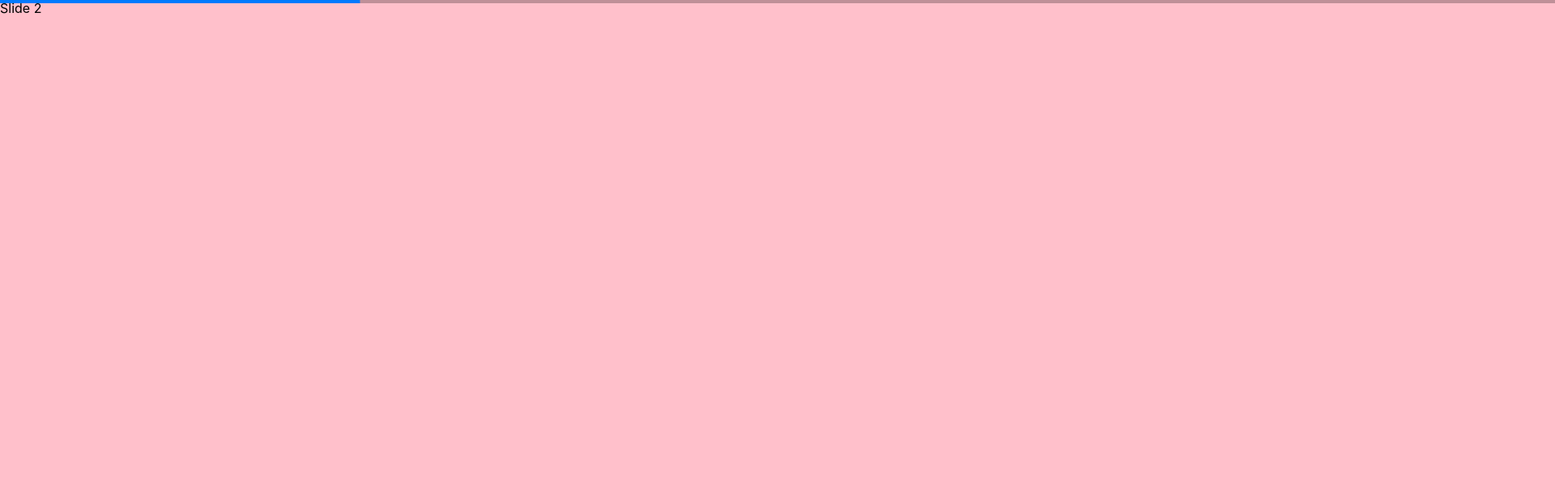
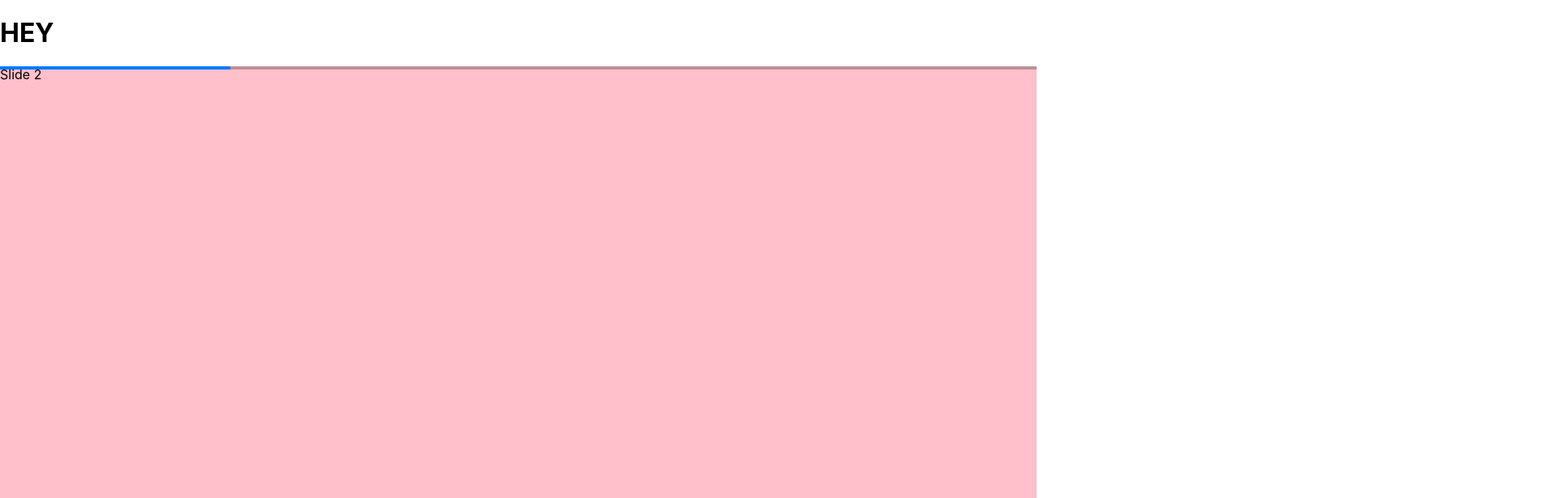
Before and after one commit to rewrite0w0/puraxel, a Next.js app: page /amupage in a window 1280 px wide. Shown: the top 616 px of the page at 81% size, 1920 px wide, since content can reach past the window. Built offline with nearby package versions, Linux system fonts and the light colour scheme.

Commit message:
add: folder structure

```diff
--- a/package.json
+++ b/package.json
@@ -14,6 +14,7 @@
     "@mui/icons-material": "^5.8.4",
     "@mui/material": "^5.8.7",
     "framer-motion": "^6.4.3",
+    "fzo": "^0.1.3",
     "next": "12.2.2",
     "react": "18.2.0",
     "react-dom": "18.2.0",
--- a/pages/amupage.js
+++ b/pages/amupage.js
@@ -4,13 +4,16 @@ import { Swiper, SwiperSlide } from "swiper/react";
 // import "swiper/css";
 // import "swiper/css/pagination";
 // import "swiper/css/navigation";
-
+import slideStlye from "../styles/Slide.module.css";
 import { Mousewheel, Pagination, Keyboard, Navigation, Autoplay } from "swiper";
 import CircleFloating from "../component/CircleFloating";
 
 export default function Amupage() {
   return (
     <>
+      <header>
+        <h1>HEY</h1>
+      </header>
       <Swiper
         slidesPerView={1}
         // centeredSlides={true}
@@ -22,7 +25,8 @@ export default function Amupage() {
         // navigation={true}
         keyboard={{ enabled: true, pageUpDown: true }}
         autoplay={{ delay: 2000 }}
-        style={{ height: 1000, width: 2000 }}
+        // style={{ height: 1000, width: 2000 }}
+        className={slideStlye.slide}
         speed={2000}
         rewind={true}
         // loop={true}
--- /dev/null
+++ b/src/image/Images.js
@@ -0,0 +1,3 @@
+const logo = "./logo.png";
+
+module.exports = { logo };
--- /dev/null
+++ b/styles/LayoutHeader.module.css
@@ -0,0 +1,3 @@
+.layoutHeader {
+  width: 100%;
+}
--- /dev/null
+++ b/styles/Slide.module.css
@@ -0,0 +1,4 @@
+.slide {
+  width: 100%;
+  height: 95vh;
+}
--- a/styles/test.module.css
+++ /dev/null
@@ -1,49 +0,0 @@
-#app {
-  height: 100%;
-}
-html,
-body {
-  position: relative;
-  height: 100%;
-}
-
-body {
-  background: #eee;
-  font-family: Helvetica Neue, Helvetica, Arial, sans-serif;
-  font-size: 14px;
-  color: #000;
-  margin: 0;
-  padding: 0;
-}
-
-.swiper {
-  width: 100%;
-  height: 100%;
-}
-
-.swiper-slide {
-  text-align: center;
-  font-size: 18px;
-  background: #fff;
-
-  /* Center slide text vertically */
-  display: -webkit-box;
-  display: -ms-flexbox;
-  display: -webkit-flex;
-  display: flex;
-  -webkit-box-pack: center;
-  -ms-flex-pack: center;
-  -webkit-justify-content: center;
-  justify-content: center;
-  -webkit-box-align: center;
-  -ms-flex-align: center;
-  -webkit-align-items: center;
-  align-items: center;
-}
-
-.swiper-slide img {
-  display: block;
-  width: 100%;
-  height: 100%;
-  object-fit: cover;
-}
```
Also changed, not shown: pages/dashboard/index.js (added, +7 -0 lines), pages/dashboard/settings.js (added, +7 -0 lines), pages/header.js (added, +9 -0 lines), src/lang/kr/layoutHeader.json (added, +11 -0 lines), component/layout/Slider.js (renamed from component/layout/Footer.js), src/image/header/logo.png (added), 1 other file (tests, documents, lock files or other folders).
